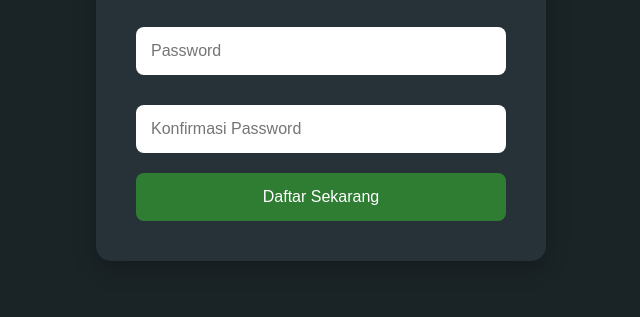
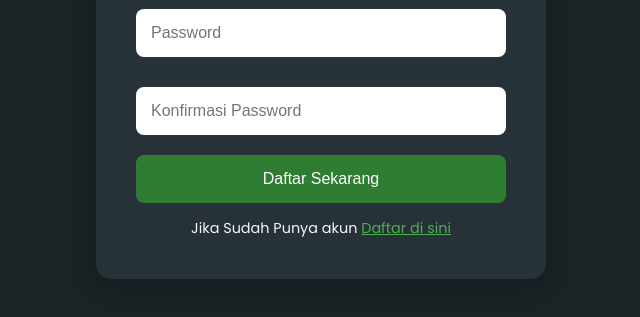
Before and after one commit to Teratesh1922/ZaaaStore, a plain HTML site: page register.html in a window 1280 px wide. Shown: the part 359-676 px from the top of the page, without its empty margins (319-959 px from the left). Drawn offline with Linux system fonts and the light colour scheme.

Commit message:
Update register.html

```diff
--- a/register.html
+++ b/register.html
@@ -102,6 +102,11 @@
       <input type="password" id="confirmPassword" placeholder="Konfirmasi Password" required>
       <input type="submit" value="Daftar Sekarang">
     </form>
+
+    <p style="text-align:center; margin-top: 15px; font-size: 0.9rem;">
+  Jika Sudah Punya akun
+  <a href="login.html" style="color: #4caf50; text-decoration: underline;">Daftar di sini</a>
+    </p>
   </div>
 
   <div id="toast" class="toast"></div>
```
